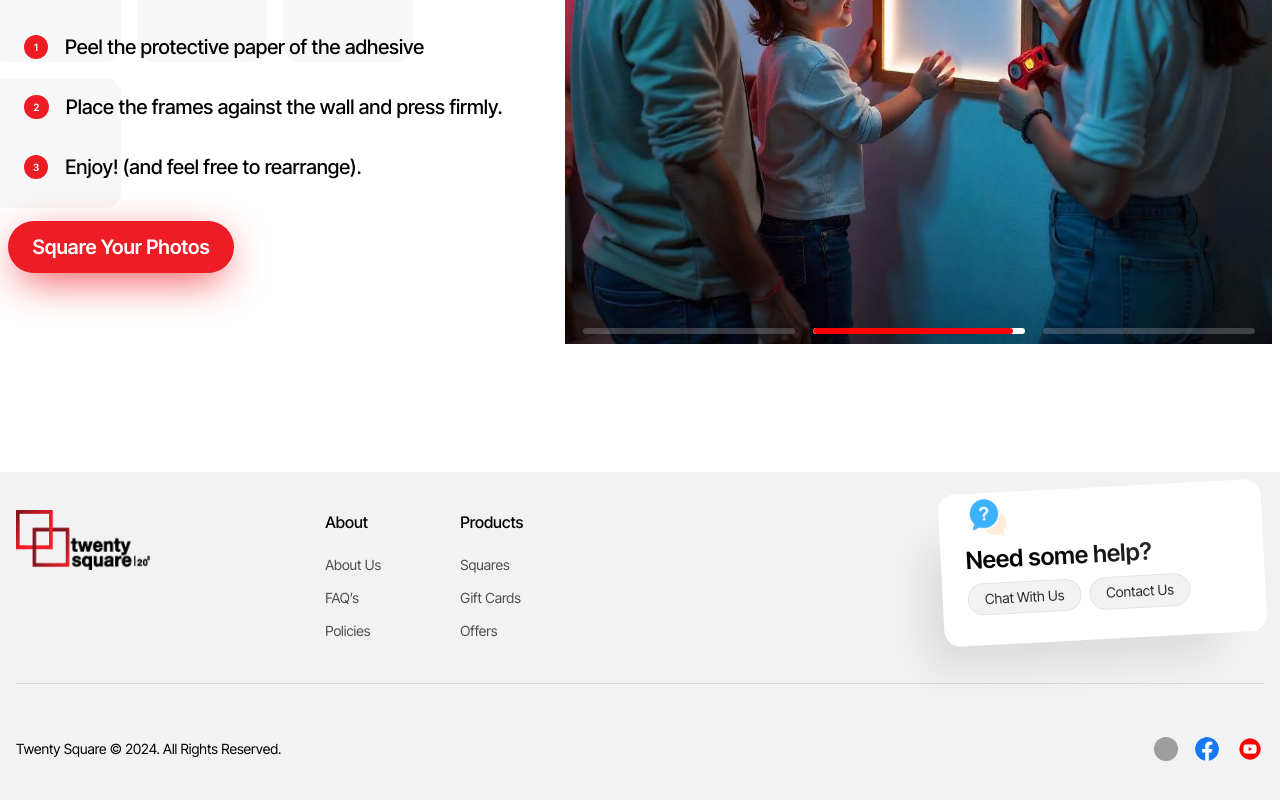
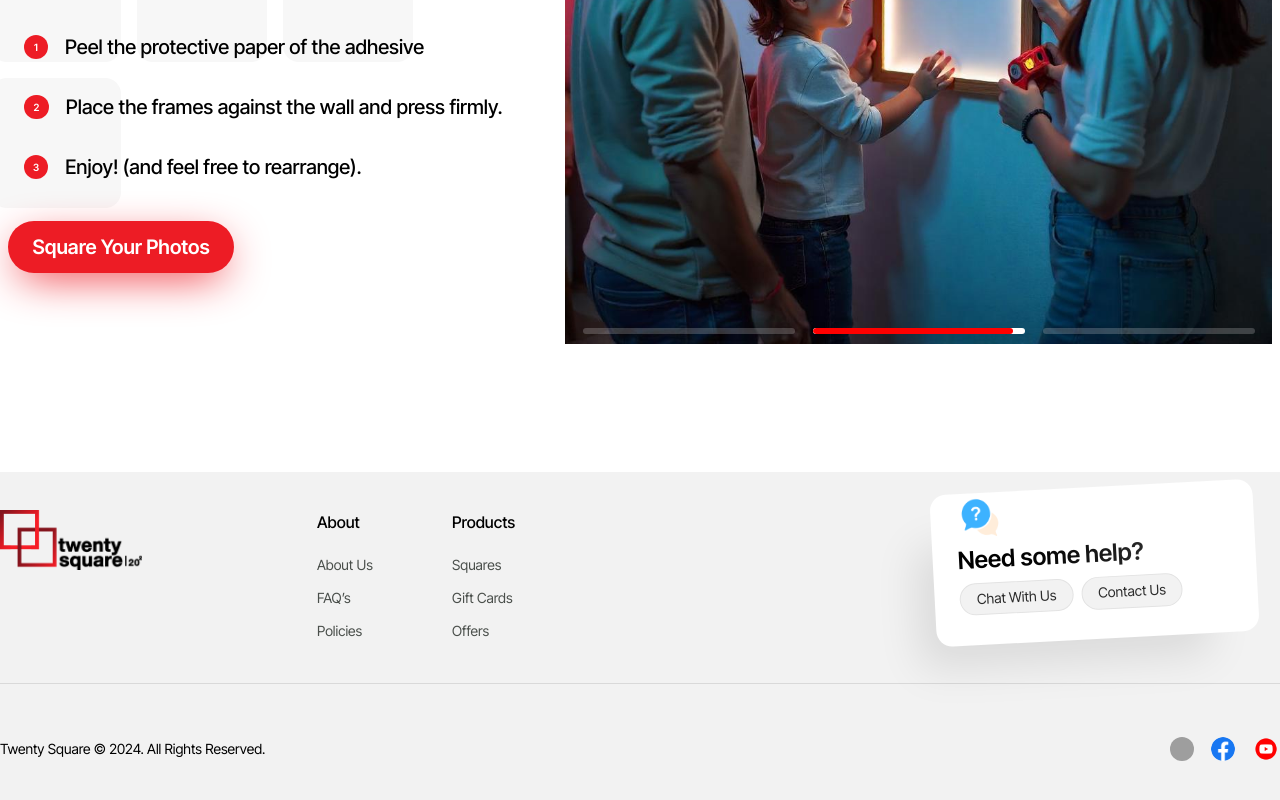
Before and after one commit to k70118088-star/twenty-square, a Next.js app: page / in a window 1280 px wide. Shown: the part 1382-2182 px from the top of the page. Built offline with nearby package versions, Linux system fonts and the light colour scheme; grey boxes are pictures that could not be loaded.

Commit message:
added some code in footer

```diff
--- a/src/components/common/Footer.jsx
+++ b/src/components/common/Footer.jsx
@@ -5,7 +5,7 @@ import Button from './Button'
 const Footer = () => {
   return (
     <div className='w-full bg-[#F2F2F2] mt-20 sm:mt-32 lg:25.25'>
-        <div className='max-w-324 mx-auto w-full px-4'>
+        <div className='max-w-324 mx-auto w-full px-4 lg:px-0'>
             <div className='flex flex-col xl:flex-row gap-10 xl:gap-[345.77px]'>
                 <div className='flex flex-col sm:flex-row justify-center gap-10 sm:gap-20 lg:gap-43.75 pt-9.5'>
                     <div className='flex justify-center lg:justify-start'>
```
